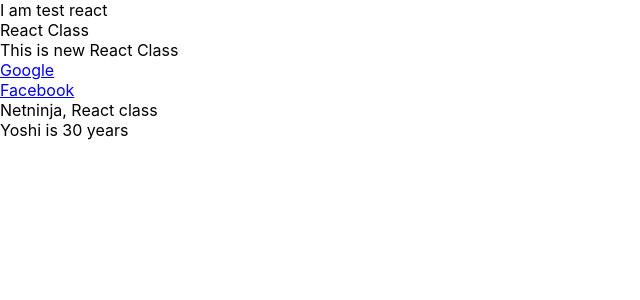
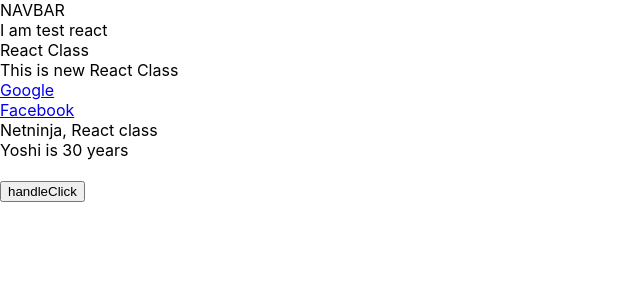
Before and after one commit to AkinolaAdewole/React-Class, a React (Create React App) app: page / in a window 1280 px wide. Shown: the top 300 px of the page, without its empty margins (0-640 px from the left). Built offline with nearby package versions, Linux system fonts and the light colour scheme.

Commit message:
react class continue

```diff
--- a/src/App.js
+++ b/src/App.js
@@ -2,10 +2,12 @@ import React from 'react';
 import logo from './logo.svg';
 import './App.css';
 import Test from './pages/Test';
+import Navbar from './pages/Navbar';
 
 function App() {
   return (
     <div className="">
+      <Navbar />
       <Test />
     </div>
   );
--- a/src/pages/Test.jsx
+++ b/src/pages/Test.jsx
@@ -5,7 +5,9 @@ const Test = () => {
   const link = 'https://www.facebook.com';
   const user = {name:'Yoshi', age:30};
 
-  const handleClick =()=>{};
+  const handleClick =()=>{
+    alert('Button Clicked');
+  };
   return (
     <div>
         <div>I am test react</div>
@@ -15,6 +17,8 @@ const Test = () => {
         <div><a href={link}>Facebook</a></div>
         <div>{'Netninja, React class'}</div>
         <div>{user.name} is {user.age} years</div>
+        <br />
+        <button onClick={handleClick}>handleClick</button>
     </div>
   )
 }
--- /dev/null
+++ b/src/styles/navbar.css
@@ -0,0 +1,5 @@
+* {
+    margin: 0;
+    padding: 0;
+    box-sizing: border-box;
+}
```
